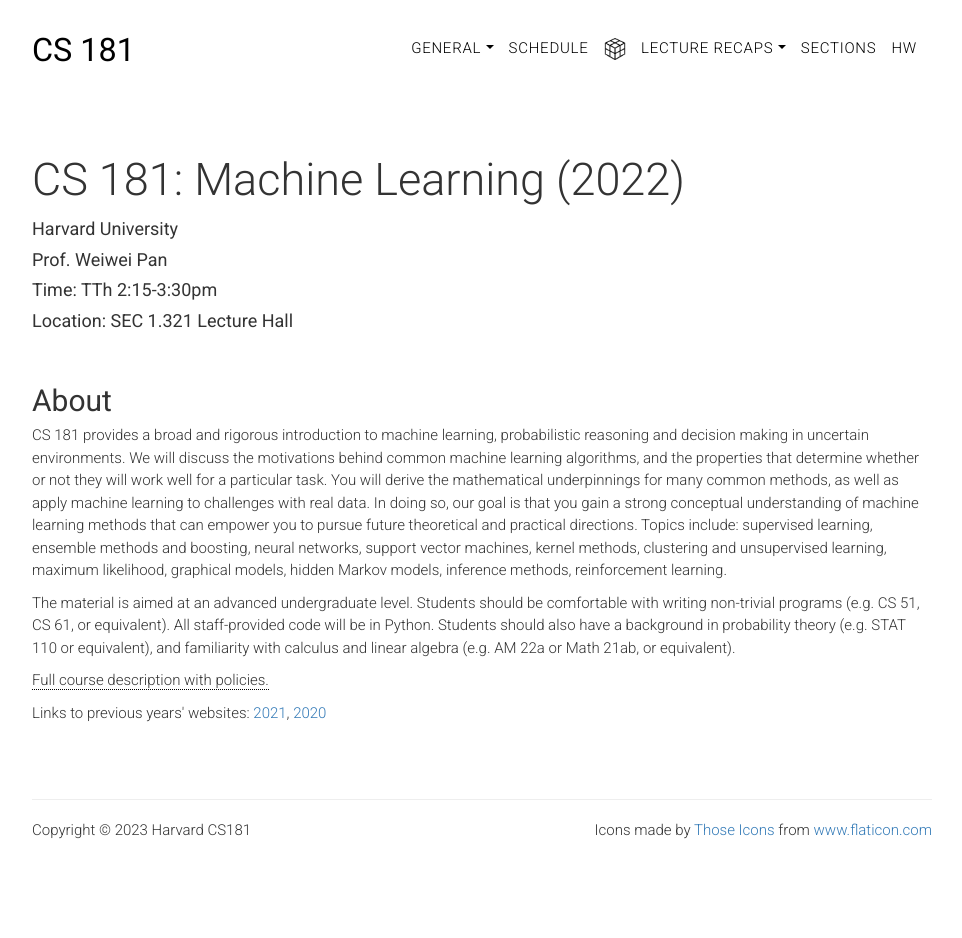
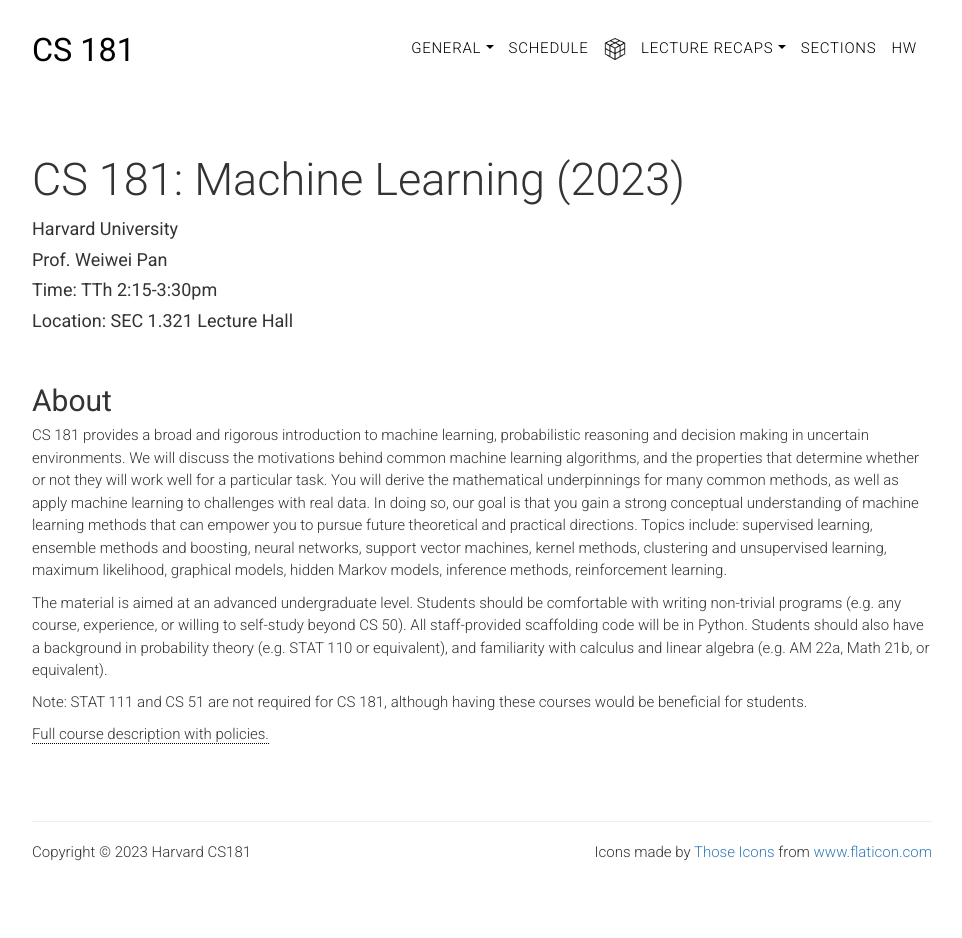
Before and after one commit to harvard-ml-courses/cs181-web, a Jekyll site: the page built from index.html, in a window 1280 px wide. Shown: the whole page, without its empty margins (158-1120 px from the left). Built offline with Jekyll 4.4.1, drawn with Linux system fonts in a browser that asks for light colours; before the commit the page ends 917 px from its top, so only the background shows below that.

Commit message:
Update index.html

```diff
--- a/index.html
+++ b/index.html
@@ -6,7 +6,7 @@
 
 <section class="main-container page-head">
 	<div class="main">
-		<h1 class="head-title">CS 181: Machine Learning (2022)</h1>
+		<h1 class="head-title">CS 181: Machine Learning (2023)</h1>
 		<p class="head-subtitle">Harvard University</p>
 		<p class="head-subtitle">Prof. Weiwei Pan</p>
 		<p class="head-subtitle">Time: TTh 2:15-3:30pm</p>
@@ -30,19 +30,21 @@
 			graphical models, hidden Markov models, inference methods, reinforcement learning.
 		</p>
 		<p>
-			The material is aimed at an advanced undergraduate level. Students should be comfortable
-			with writing non-trivial programs (e.g. CS 51, CS 61, or equivalent). All staff-provided
-			code will be in Python. Students should also have a background in probability theory
-			(e.g. STAT 110 or equivalent), and familiarity with calculus and linear algebra
-			(e.g. AM 22a or Math 21ab, or equivalent).
+			The material is aimed at an advanced undergraduate level. Students should be comfortable with writing
+			non-trivial programs (e.g. any course, experience, or willing to self-study beyond CS 50). All staff-provided
+			scaffolding code will be in Python. Students should also have a background in probability theory (e.g. STAT 110
+			or equivalent), and familiarity with calculus and linear algebra (e.g. AM 22a, Math 21b, or equivalent).
+		</p>
 
 		</p>
+			Note: STAT 111 and CS 51 are not required for CS 181, although having these courses would be beneficial for students.
+		<p>
 		<p class="link">
 			<a href="{{ site.baseurl }}/syllabus">Full course description with policies.</a>
 		</p>
-		<p> Links to previous years' websites:
+		<!--<p> Links to previous years' websites:
 			<a href=https://harvard-ml-courses.github.io/cs181-web-2021> 2021</a>,
 			<a href=https://harvard-ml-courses.github.io/cs181-web-2020> 2020</a>
-		</p>
+		</p>-->
 	</div>
 </section>
```
